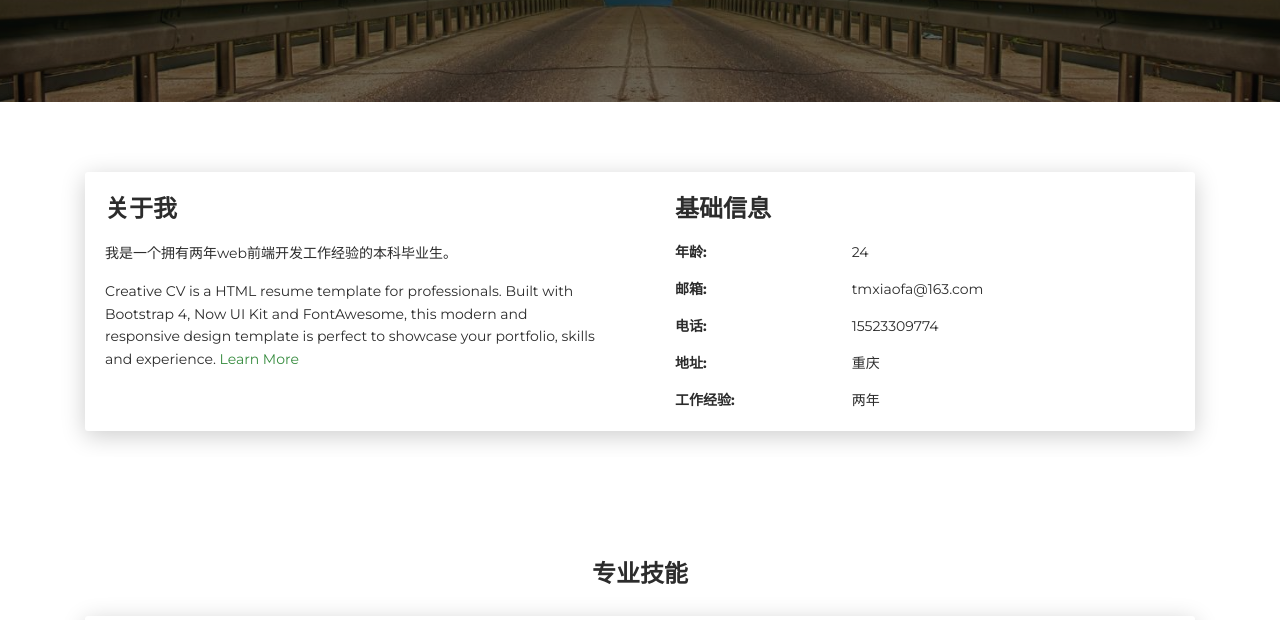
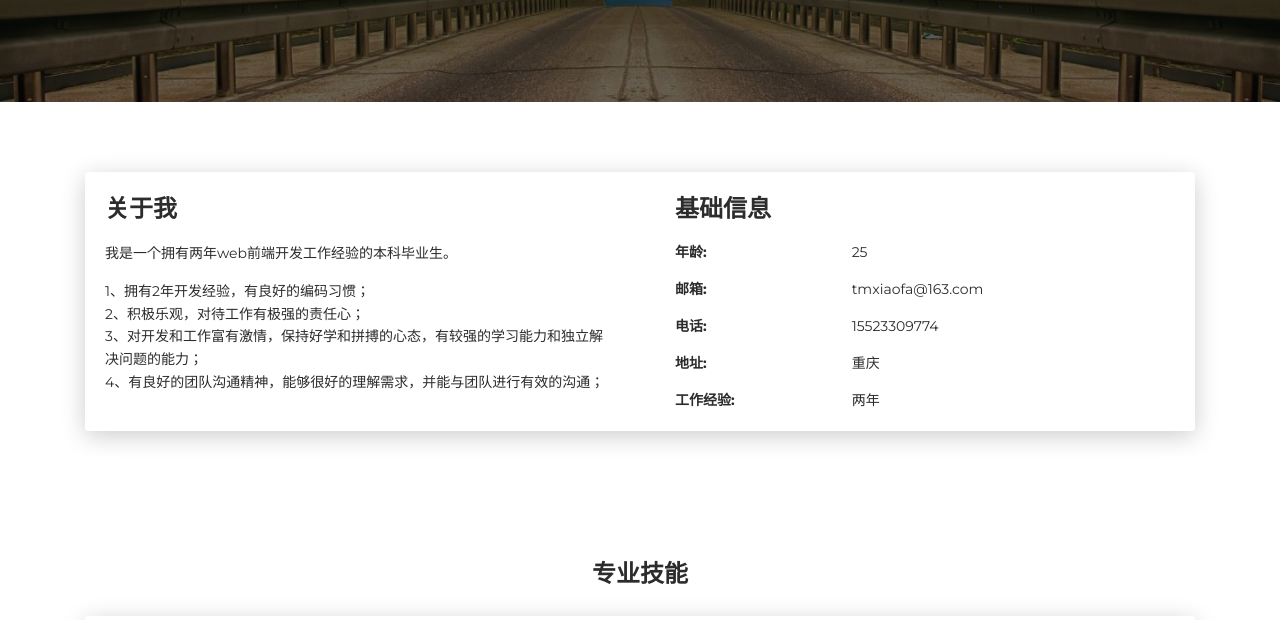
Before and after one commit to XHuaa/XHuaa.github.io, a plain HTML site: page index.html in a window 1280 px wide. Shown: the part 448-1068 px from the top of the page. Drawn offline with Linux system fonts and the light colour scheme.

Commit message:
修改信息

```diff
--- a/index.html
+++ b/index.html
@@ -62,7 +62,11 @@
 	  <div class="card-body">
 		<div class="h4 mt-0 title">关于我</div>
 		<p>我是一个拥有两年web前端开发工作经验的本科毕业生。</p>
-		<p>Creative CV is a HTML resume template for professionals. Built with Bootstrap 4, Now UI Kit and FontAwesome, this modern and responsive design template is perfect to showcase your portfolio, skills and experience. <a href="#" target="_blank">Learn More</a></p>
+		<p>1、拥有2年开发经验，有良好的编码习惯；<br>
+2、积极乐观，对待工作有极强的责任心；<br>
+3、对开发和工作富有激情，保持好学和拼搏的心态，有较强的学习能力和独立解决问题的能力；<br>
+4、有良好的团队沟通精神，能够很好的理解需求，并能与团队进行有效的沟通；
+ <!-- <a href="#" target="_blank">Learn More</a> --></p>
 	  </div>
 	</div>
 	<div class="col-lg-6 col-md-12">
@@ -70,7 +74,7 @@
 		<div class="h4 mt-0 title">基础信息</div>
 		<div class="row">
 		  <div class="col-sm-4"><strong class="text-uppercase">年龄:</strong></div>
-		  <div class="col-sm-8">24</div>
+		  <div class="col-sm-8">25</div>
 		</div>
 		<div class="row mt-3">
 		  <div class="col-sm-4"><strong class="text-uppercase">邮箱:</strong></div>
```
